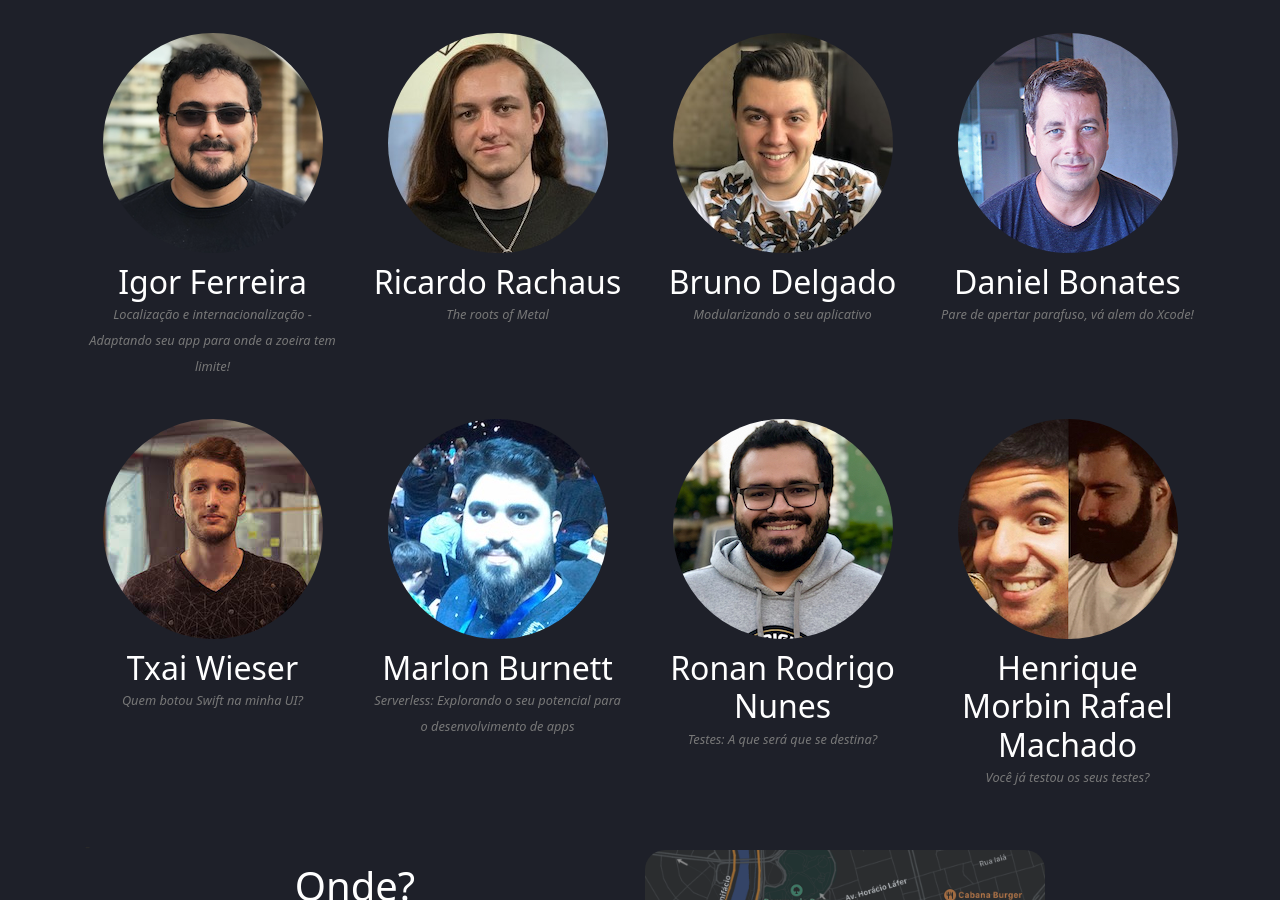
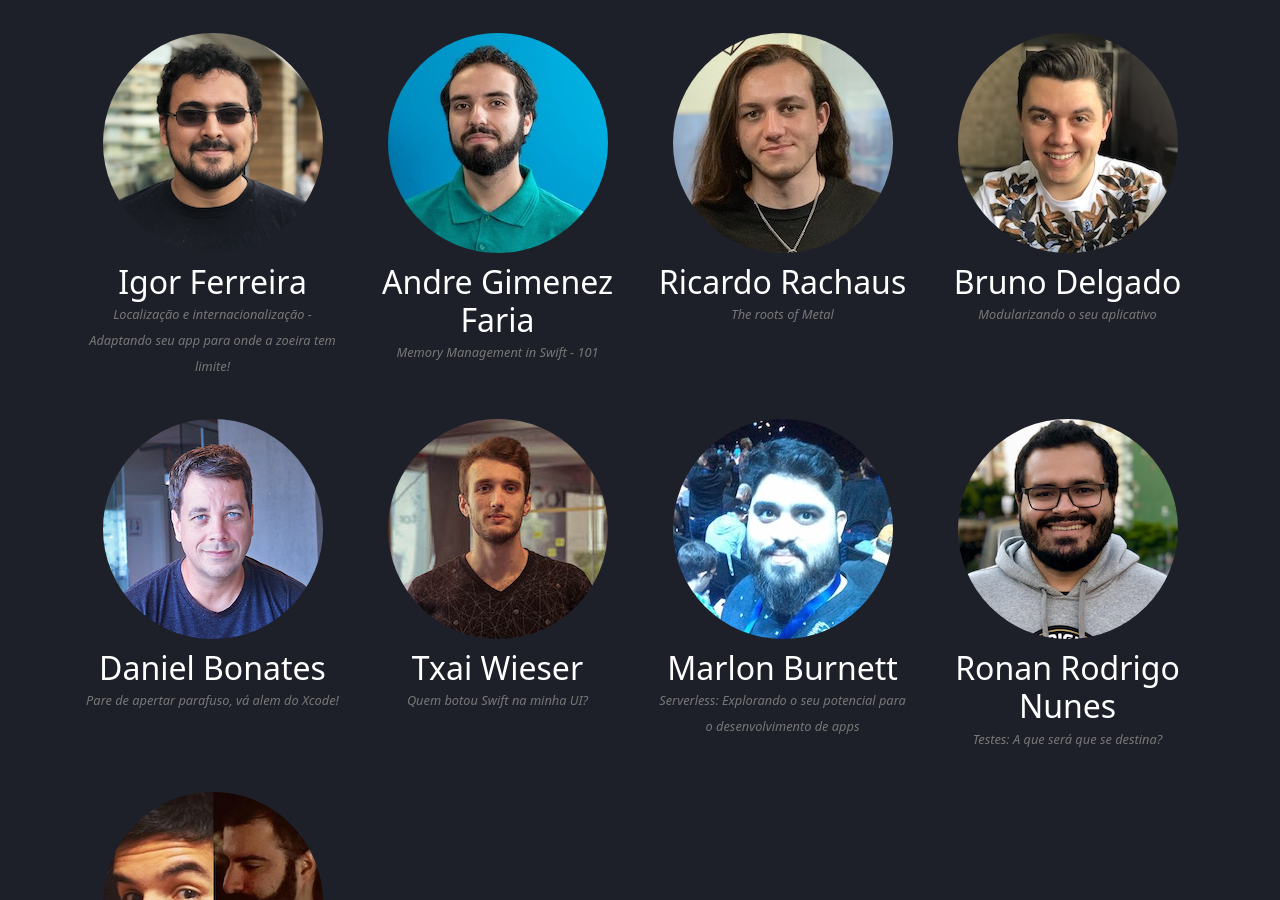
Before and after one commit to CocoaHeadsConference/CocoaHeadsConference.github.io, a Jekyll site: the page built from index.html, in a window 1280 px wide and 900 px high, scrolled down 1911 px. Built offline with Jekyll 4.4.1, drawn with Linux system fonts in a browser that asks for light colours; some of the changed lines change nothing that is shown.

Commit message:
Adiciona Speaker Andre Faria

```diff
--- a/_includes/index/speakers.html
+++ b/_includes/index/speakers.html
@@ -72,12 +72,10 @@
                 name="Igor Ferreira"
                 title="Localização e internacionalização - Adaptando seu app para onde a zoeira tem limite!" %}
 
-                {% comment %}
             {% include index/speaker-block.html
-                image="/images/team/carlossavi.jpeg"
+                image="/images/team/andre-faria.jpg"
                 name="Andre Gimenez Faria"
                 title="Memory Management in Swift - 101" %}
-                {% endcomment %}
 
             {% include index/speaker-block.html
                 image="/images/team/ricardo-rachaus.JPG"
```
Also changed, not shown: images/team/andre-faria.jpg (added).
